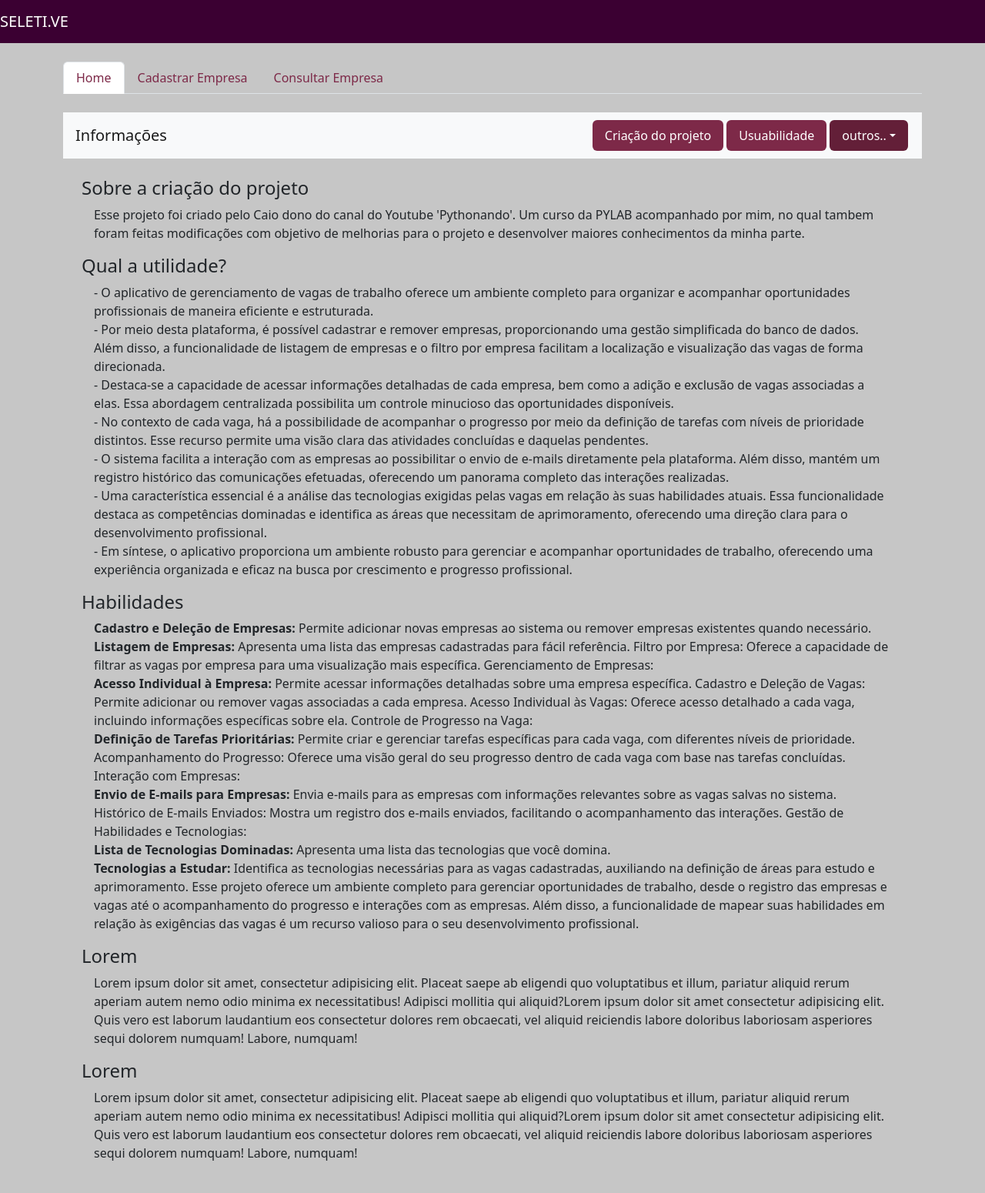
After one commit to Thais-DN/Gerenciamento_Vagas, a Django app: page /home/home/ in a window 1280 px wide. The commit adds this page. Shown: the whole page at 77% size. Run offline with Django 5.2, Linux system fonts and the light colour scheme; parts of the project's set-up code (start-up, migrations or seed data) failed here and were passed over.

Commit message:
facilitando deslocamento pelo site

```diff
--- /dev/null
+++ b/empresa/templates/home.html
@@ -0,0 +1,104 @@
+{% extends "base.html" %}
+{% load static %}
+{% block 'head' %}
+
+    <link rel="stylesheet" href="{% static 'empresa/css/home.css' %}">
+
+{% endblock%}
+
+{% block 'body' %}
+
+<div class="container mt-4">
+  <div class="row">
+    <div class="col-12">
+        <ul class="nav nav-tabs">
+            <li class="nav-item">
+              <a class="nav-link active" aria-current="page" href="{% url 'home' %}">Home</a>
+            </li>
+            <li class="nav-item">
+              <a class="nav-link" href="{% url 'nova_empresa' %}">Cadastrar Empresa</a>
+            </li>
+            <li class="nav-item">
+              <a class="nav-link" href="{% url 'empresas' %}">Consultar Empresa</a>
+            </li>
+          </ul>
+    </div>
+  </div>
+</div>
+
+
+
+<div class="container d-flex justify-content-center mt-4" style="height: 100vh;">
+    <div class="row">
+      <div class="col-12 scrollspy-example">
+        <nav id="navbar-example2" class="navbar navbar-light bg-light px-3">
+            <a class="navbar-brand">Informações</a>
+            <ul class="nav nav-pills">
+              <li class="nav-item">
+                <a class="nav-link " href="#scrollspyHeading1">Criação do projeto</a>
+              </li>
+              <li class="nav-item">
+                <a class="nav-link" href="#scrollspyHeading2">Usuabilidade</a>
+              </li>
+              <li class="nav-item dropdown">
+                <a class="nav-link dropdown-toggle" data-bs-toggle="dropdown" href="#" role="button" aria-expanded="false">outros..</a>
+                <ul class="dropdown-menu">
+                  <li><a class="dropdown-item" href="#scrollspyHeading3">Ficha Técnica</a></li>
+                  <li><a class="dropdown-item" href="#scrollspyHeading4">Lorem</a></li>
+                  <li><a class="dropdown-item" href="#scrollspyHeading5">Lorem</a></li>
+                </ul>
+              </li>
+            </ul>
+          </nav>
+          <div data-bs-spy="scroll" data-bs-target="#navbar-example2" data-bs-offset="0" class="scrollspy-example p-4" tabindex="0">
+            <h4 id="scrollspyHeading1">Sobre a criação do projeto</h4>
+            <p class="mx-3">Esse projeto foi criado pelo Caio dono do canal do Youtube 'Pythonando'. Um curso da PYLAB acompanhado por mim, no qual tambem foram feitas modificações com objetivo de melhorias para o projeto e desenvolver maiores conhecimentos da minha parte.</p>
+            <h4 id="scrollspyHeading2">Qual a utilidade?</h4>
+            </h4>
+                <p class="mx-3">
+                    - O aplicativo de gerenciamento de vagas de trabalho oferece um ambiente completo para organizar e acompanhar oportunidades profissionais de maneira eficiente e estruturada.
+                    <br>
+                    - Por meio desta plataforma, é possível cadastrar e remover empresas, proporcionando uma gestão simplificada do banco de dados. Além disso, a funcionalidade de listagem de empresas e o filtro por empresa facilitam a localização e visualização das vagas de forma direcionada.
+                    <br>
+                    - Destaca-se a capacidade de acessar informações detalhadas de cada empresa, bem como a adição e exclusão de vagas associadas a elas. Essa abordagem centralizada possibilita um controle minucioso das oportunidades disponíveis.
+                    <br>
+                    - No contexto de cada vaga, há a possibilidade de acompanhar o progresso por meio da definição de tarefas com níveis de prioridade distintos. Esse recurso permite uma visão clara das atividades concluídas e daquelas pendentes.
+                    <br>
+                    - O sistema facilita a interação com as empresas ao possibilitar o envio de e-mails diretamente pela plataforma. Além disso, mantém um registro histórico das comunicações efetuadas, oferecendo um panorama completo das interações realizadas.
+                    <br>
+                    - Uma característica essencial é a análise das tecnologias exigidas pelas vagas em relação às suas habilidades atuais. Essa funcionalidade destaca as competências dominadas e identifica as áreas que necessitam de aprimoramento, oferecendo uma direção clara para o desenvolvimento profissional.
+                    <br>
+                    - Em síntese, o aplicativo proporciona um ambiente robusto para gerenciar e acompanhar oportunidades de trabalho, oferecendo uma experiência organizada e eficaz na busca por crescimento e progresso profissional.</p>
+            <h4 id="scrollspyHeading3">Habilidades</h4>
+                <p class="mx-3">
+                    <strong>Cadastro e Deleção de Empresas:</strong> Permite adicionar novas empresas ao sistema ou remover empresas existentes quando necessário.
+                    <br>
+                    <strong>Listagem de Empresas:</strong> Apresenta uma lista das empresas cadastradas para fácil referência.
+                    Filtro por Empresa: Oferece a capacidade de filtrar as vagas por empresa para uma visualização mais específica.
+                    Gerenciamento de Empresas:
+                    <br>
+                    <strong>Acesso Individual à Empresa:</strong> Permite acessar informações detalhadas sobre uma empresa específica.
+                    Cadastro e Deleção de Vagas: Permite adicionar ou remover vagas associadas a cada empresa.
+                    Acesso Individual às Vagas: Oferece acesso detalhado a cada vaga, incluindo informações específicas sobre ela.
+                    Controle de Progresso na Vaga:
+                    <br>
+                    <strong>Definição de Tarefas Prioritárias:</strong> Permite criar e gerenciar tarefas específicas para cada vaga, com diferentes níveis de prioridade.
+                    Acompanhamento do Progresso: Oferece uma visão geral do seu progresso dentro de cada vaga com base nas tarefas concluídas.
+                    Interação com Empresas:
+                    <br>
+                    <strong>Envio de E-mails para Empresas:</strong> Envia e-mails para as empresas com informações relevantes sobre as vagas salvas no sistema.
+                    Histórico de E-mails Enviados: Mostra um registro dos e-mails enviados, facilitando o acompanhamento das interações.
+                    Gestão de Habilidades e Tecnologias:
+                    <br>
+                    <strong>Lista de Tecnologias Dominadas:</strong> Apresenta uma lista das tecnologias que você domina.
+                    <br>
+                    <strong>Tecnologias a Estudar:</strong> Identifica as tecnologias necessárias para as vagas cadastradas, auxiliando na definição de áreas para estudo e aprimoramento.
+                    Esse projeto oferece um ambiente completo para gerenciar oportunidades de trabalho, desde o registro das empresas e vagas até o acompanhamento do progresso e interações com as empresas. Além disso, a funcionalidade de mapear suas habilidades em relação às exigências das vagas é um recurso valioso para o seu desenvolvimento profissional.</p>
+            <h4 id="scrollspyHeading4">Lorem</h4>
+                <p class="mx-3">Lorem ipsum dolor sit amet, consectetur adipisicing elit. Placeat saepe ab eligendi quo voluptatibus et illum, pariatur aliquid rerum aperiam autem nemo odio minima ex necessitatibus! Adipisci mollitia qui aliquid?Lorem ipsum dolor sit amet consectetur adipisicing elit. Quis vero est laborum laudantium eos consectetur dolores rem obcaecati, vel aliquid reiciendis labore doloribus laboriosam asperiores sequi dolorem numquam! Labore, numquam!</p>
+            <h4 id="scrollspyHeading5">Lorem</h4>
+                <p class="mx-3">Lorem ipsum dolor sit amet, consectetur adipisicing elit. Placeat saepe ab eligendi quo voluptatibus et illum, pariatur aliquid rerum aperiam autem nemo odio minima ex necessitatibus! Adipisci mollitia qui aliquid?Lorem ipsum dolor sit amet consectetur adipisicing elit. Quis vero est laborum laudantium eos consectetur dolores rem obcaecati, vel aliquid reiciendis labore doloribus laboriosam asperiores sequi dolorem numquam! Labore, numquam!</p>
+          </div>
+      </div>
+
+{% endblock%}
--- a/empresa/templates/nova_empresa.html
+++ b/empresa/templates/nova_empresa.html
@@ -12,6 +12,7 @@
         <div class="box">
             <div class="header">
                 <h3 class="titulo">Nova empresa</h3>
+                <a href="{% url 'home' %}" class="btn-ver-empresas">Voltar</a>
             </div>
 
             {% if messages %}
--- a/empresa/urls.py
+++ b/empresa/urls.py
@@ -2,6 +2,7 @@ from django.urls import path
 from . import views
 
 urlpatterns = [
+    path('home/', views.home, name="home"),
     path('nova_empresa/', views.nova_empresa, name="nova_empresa"),
     path('empresas/', views.empresas, name="empresas"),
     path('excluir_empresa/<int:id>', views.excluir_empresa, name="excluir_empresa"),
--- a/empresa/views.py
+++ b/empresa/views.py
@@ -4,6 +4,9 @@
 from django.shortcuts import redirect, get_object_or_404
 from django.contrib import messages
 from django.contrib.messages import constants
+
+def home(request):
+    return render(request, 'home.html')
 
 def nova_empresa(request):
     if request.method == "GET":
--- /dev/null
+++ b/templates/static/empresa/css/home.css
@@ -0,0 +1,17 @@
+.navbar-light .nav-link {
+    background-color: #7D2948;
+    color: #fff;
+    margin: 2px;
+  }
+
+  .navbar-light .nav-link.active,
+  .navbar-light .nav-link:hover {
+    background-color: #631f38; /* Cor de fundo para o link ativo e hover */
+    color: #fff; /* Cor do texto para o link ativo e hover */
+  }
+
+  .nav-tabs .nav-link,
+  .nav-tabs .nav-link.active {
+    text-decoration: none;
+    color: #7D2948;
+  }
```
Also changed, not shown: templates/static/empresa/css/nova_empresa.css (+18 -0 lines), db.sqlite3, media/logo_empresa/logo_K9ak750.png (added).
